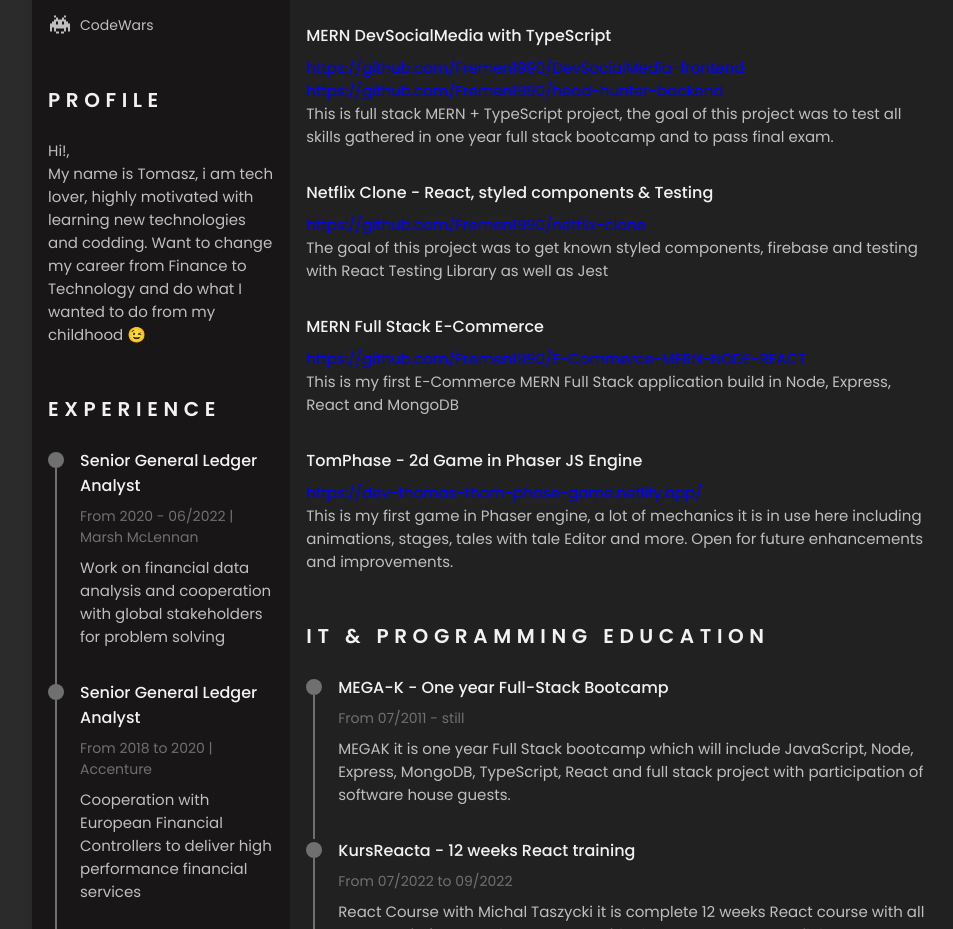
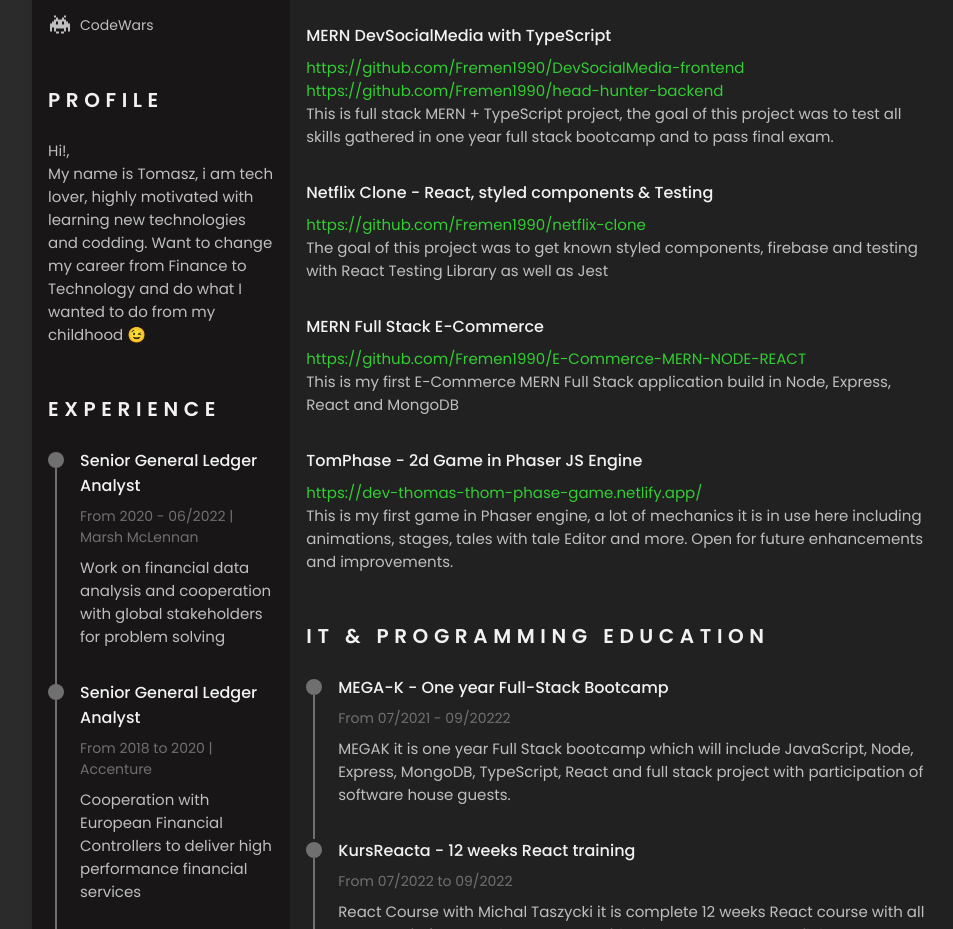
Before and after one commit to Fremen1990/responsive-resume-CV, a plain HTML site: page index.html in a window 1280 px wide. Shown: the part 674-1603 px from the top of the page, without its empty margins (124-1077 px from the left). Drawn offline with nearby package versions, Linux system fonts and the light colour scheme.

Commit message:
Resume update

```diff
--- a/assets/css/style.css
+++ b/assets/css/style.css
@@ -226,7 +226,7 @@
 
 a {
   text-decoration: none;
-  color:blue;
+  color:limegreen;
 }
 
 img {
--- a/index.html
+++ b/index.html
@@ -120,7 +120,7 @@
                     <span class="home__information"><i class='bx bx-map home__icon'></i>  Warsaw - Poland </span>
 
 
-                    <a href="https://www.devthomas.pl" target="_blank" class="social__link">
+                    <a href="https://devthomas.pl/" target="_blank" class="social__link">
 
                         <svg class="home__icon"
                              xmlns="http://www.w3.org/2000/svg" x="0px" y="0px"
@@ -574,7 +574,7 @@
 
                         <div class="experience__data bd-grid">
                             <h3 class="experience__title">MEGA-K - One year Full-Stack Bootcamp</h3>
-                            <span class="experience__company">From 07/2011 - still </span>
+                            <span class="experience__company">From 07/2021 - 09/20222 </span>
                             <p class="experience__description">MEGAK it is one year Full Stack bootcamp which will
                                 include JavaScript, Node, Express, MongoDB, TypeScript, React and full stack project
                                 with participation of software house guests.</p>
```
Also changed, not shown: 1 other file.
